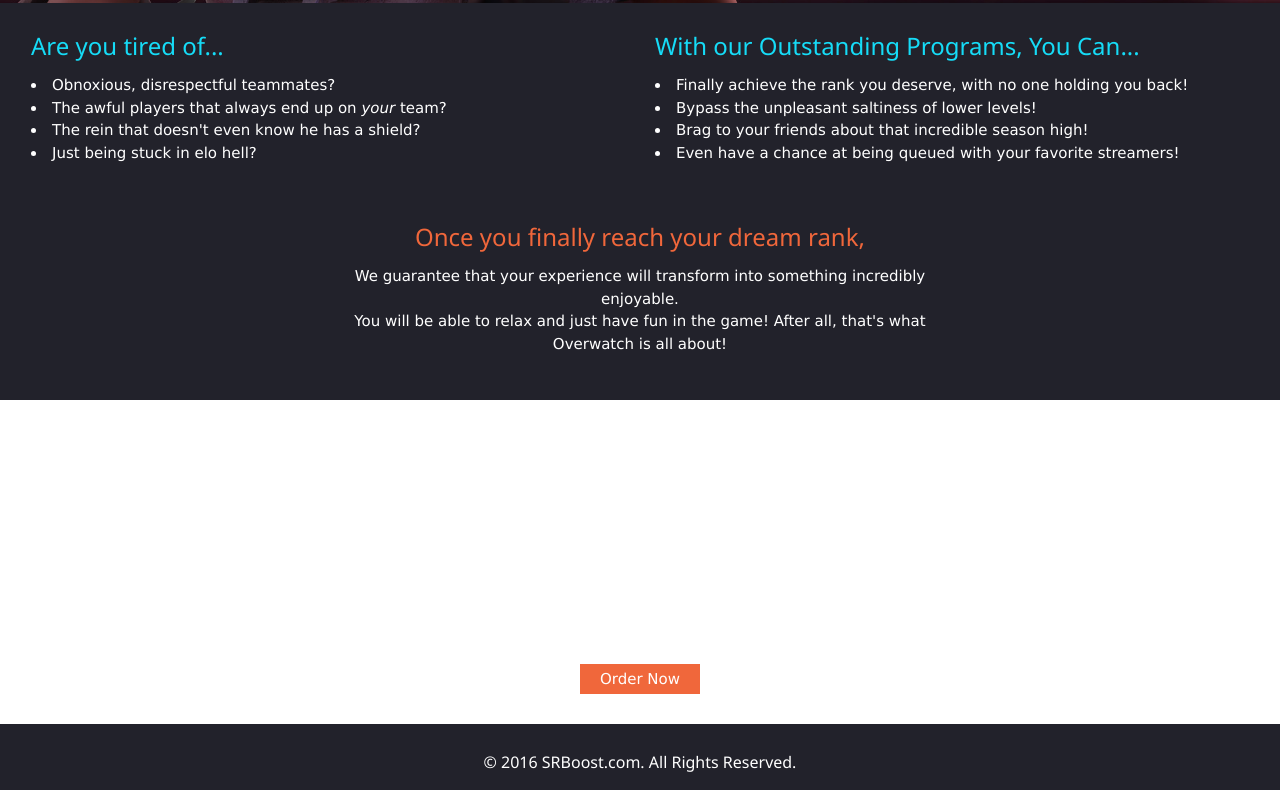
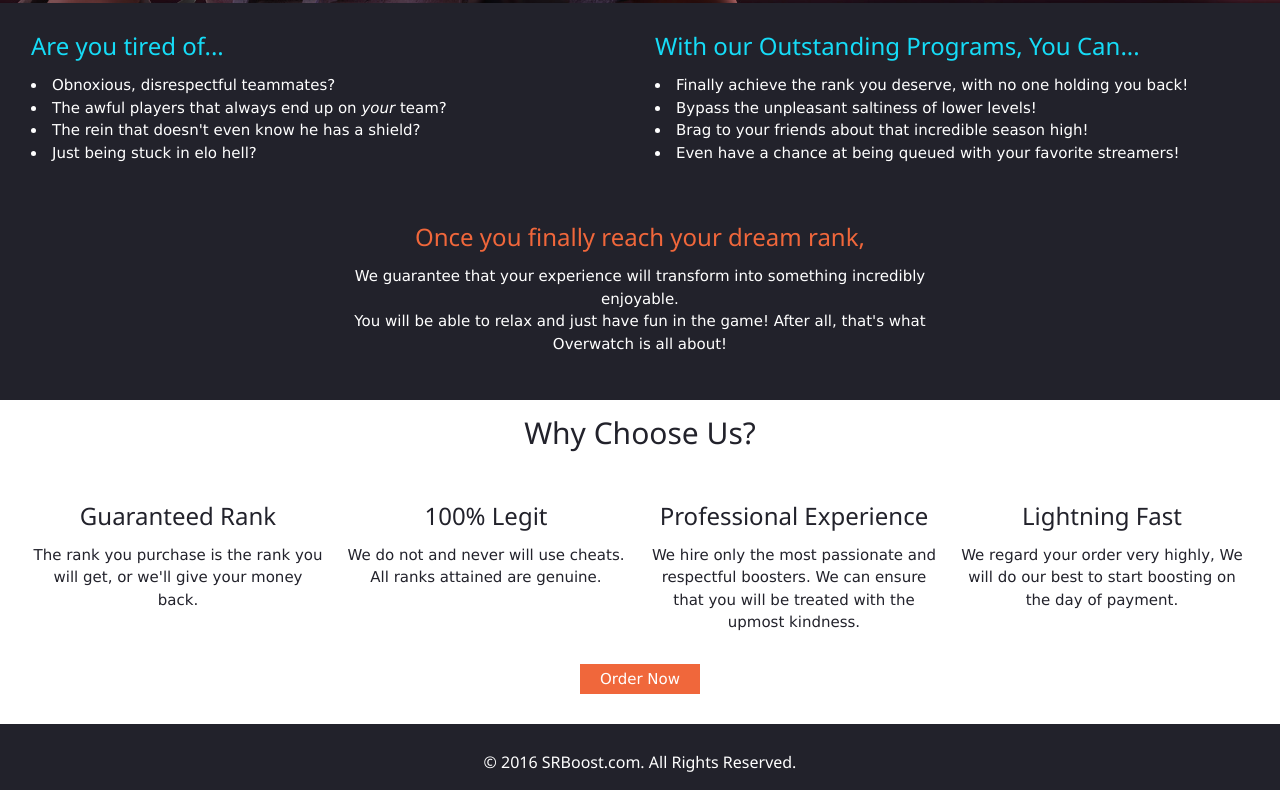
Before and after one commit to JakeandKevin/SRBoost-Site-V2, a plain HTML site: page index.html in a window 1280 px wide. Shown: the part 797-1587 px from the top of the page. Drawn offline with nearby package versions, Linux system fonts and the light colour scheme.

Commit message:
Update main.css

```diff
--- a/main.css
+++ b/main.css
@@ -91,6 +91,7 @@ a {
     min-height: 16em;
     text-align: center;
     background-color: white;
+    color: rgb(34, 34, 43);
 }
 #section2>.button {
     margin: 2em auto;
```
